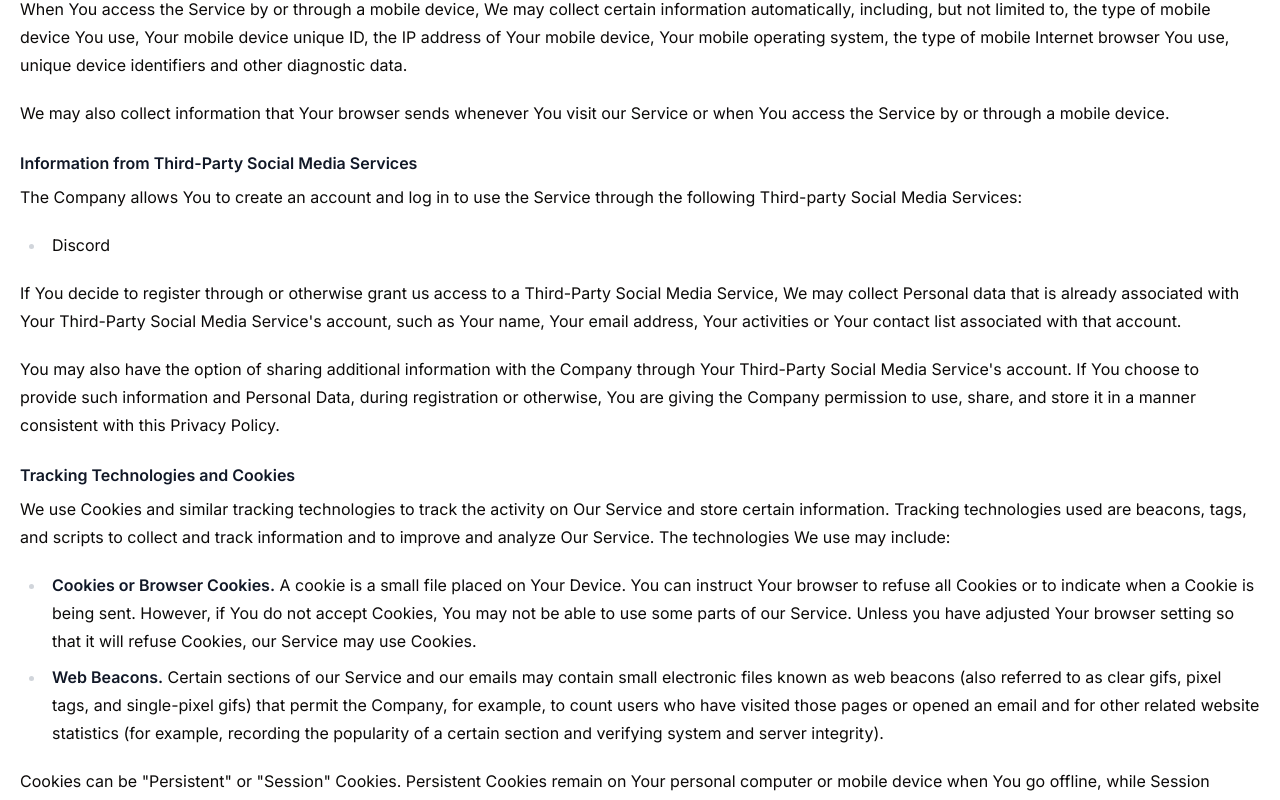
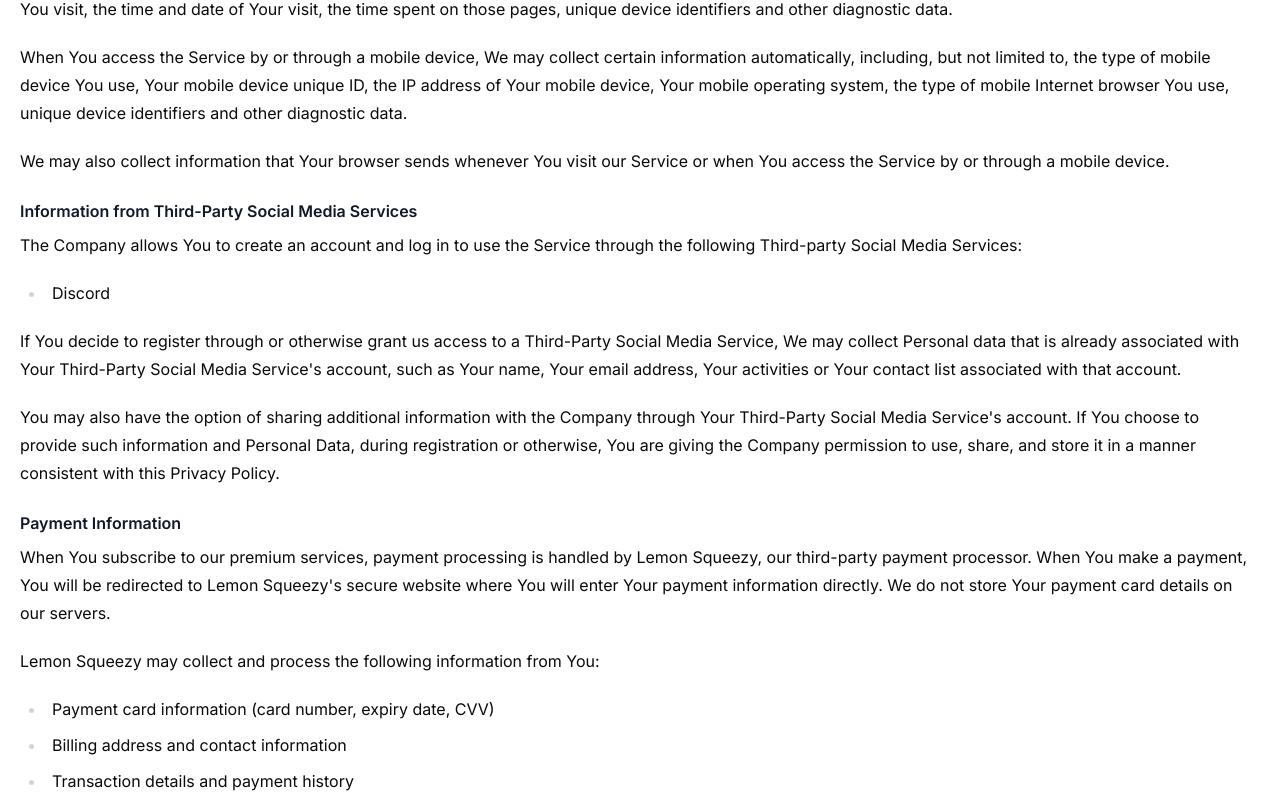
Before and after one commit to LemonCubeDev/kite, a Next.js app in the folder kite-web/: page /privacy in a window 1280 px wide. Shown: the part 1990-2790 px from the top of the page. Built offline with nearby package versions, Linux system fonts and the light colour scheme; no server answers.

Commit message:
add lemon squeezy to privacy policy

```diff
--- a/kite-web/src/pages/privacy.tsx
+++ b/kite-web/src/pages/privacy.tsx
@@ -6,7 +6,7 @@ export default function PrivacyPolicyPage() {
     <HomeLayout title="Privacy Policy">
       <div className="prose dark:prose-invert text-foreground mx-auto my-16 max-w-7xl px-5">
         <h1>Privacy Policy</h1>
-        <p>Last updated: July 27, 2024</p>
+        <p>Last updated: September 24, 2025</p>
         <p>
           This Privacy Policy describes Our policies and procedures on the
           collection, use and disclosure of Your information when You use the
@@ -141,6 +141,9 @@ export default function PrivacyPolicyPage() {
             <p>Email address</p>
           </li>
           <li>
+            <p>Payment information (processed by Lemon Squeezy)</p>
+          </li>
+          <li>
             <p>Usage Data</p>
           </li>
         </ul>
@@ -188,6 +191,38 @@ export default function PrivacyPolicyPage() {
           during registration or otherwise, You are giving the Company
           permission to use, share, and store it in a manner consistent with
           this Privacy Policy.
+        </p>
+        <h4>Payment Information</h4>
+        <p>
+          When You subscribe to our premium services, payment processing is
+          handled by Lemon Squeezy, our third-party payment processor. When You
+          make a payment, You will be redirected to Lemon Squeezy&apos;s secure
+          website where You will enter Your payment information directly. We do
+          not store Your payment card details on our servers.
+        </p>
+        <p>
+          Lemon Squeezy may collect and process the following information from
+          You:
+        </p>
+        <ul>
+          <li>Payment card information (card number, expiry date, CVV)</li>
+          <li>Billing address and contact information</li>
+          <li>Transaction details and payment history</li>
+        </ul>
+        <p>
+          We share Your user ID and subscription details with Lemon Squeezy to
+          facilitate the payment process and manage Your subscription. Lemon
+          Squeezy has its own privacy policy and terms of service that govern
+          how they handle Your payment information. We encourage You to review
+          Lemon Squeezy&apos;s privacy policy at{" "}
+          <a
+            href="https://www.lemonsqueezy.com/privacy"
+            rel="external nofollow noopener"
+            target="_blank"
+          >
+            https://www.lemonsqueezy.com/privacy
+          </a>
+          .
         </p>
         <h4>Tracking Technologies and Cookies</h4>
         <p>
@@ -302,7 +337,9 @@ export default function PrivacyPolicyPage() {
               <strong>For the performance of a contract:</strong> the
               development, compliance and undertaking of the purchase contract
               for the products, items or services You have purchased or of any
-              other contract with Us through the Service.
+              other contract with Us through the Service, including processing
+              payments and managing subscriptions through our payment processor,
+              Lemon Squeezy.
             </p>
           </li>
           <li>
@@ -359,7 +396,9 @@ export default function PrivacyPolicyPage() {
           <li>
             <strong>With Service Providers:</strong> We may share Your personal
             information with Service Providers to monitor and analyze the use of
-            our Service, to contact You.
+            our Service, to contact You, and to process payments. We share Your
+            user ID and payment information with Lemon Squeezy, our payment
+            processor, to facilitate subscription services.
           </li>
           <li>
             <strong>For business transfers:</strong> We may share or transfer
```
